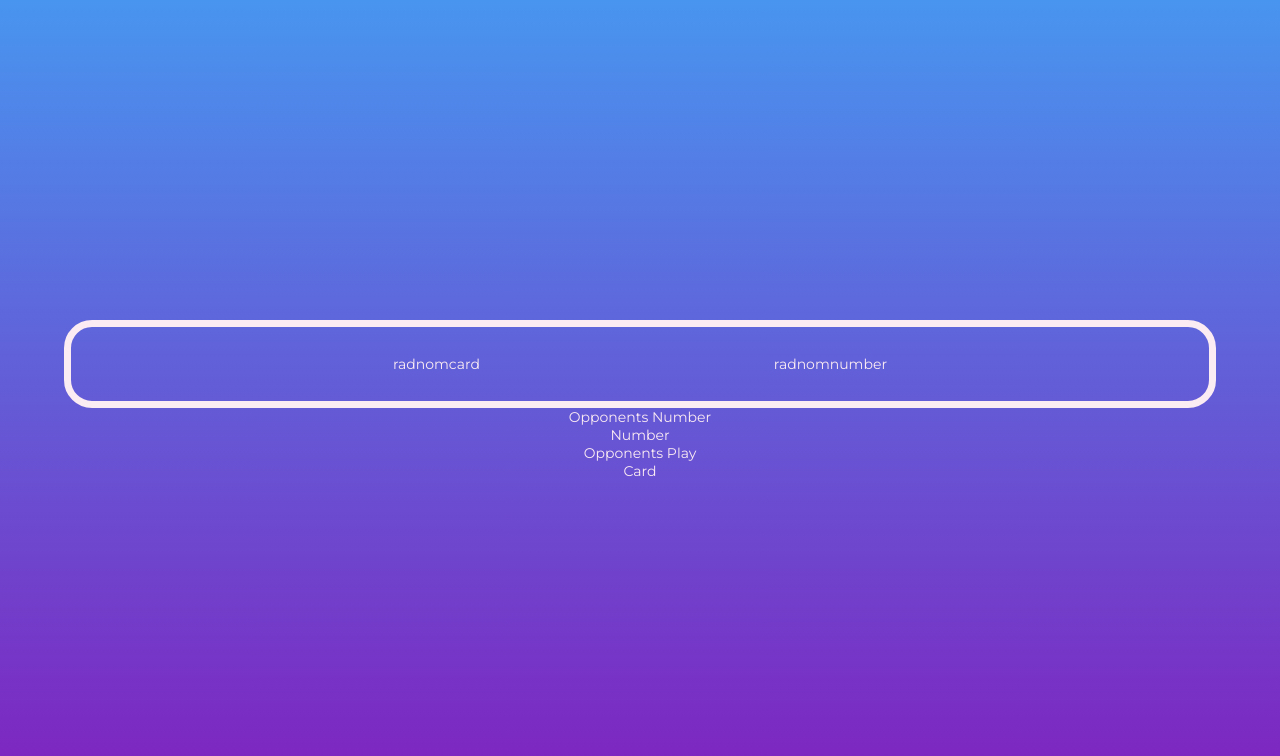
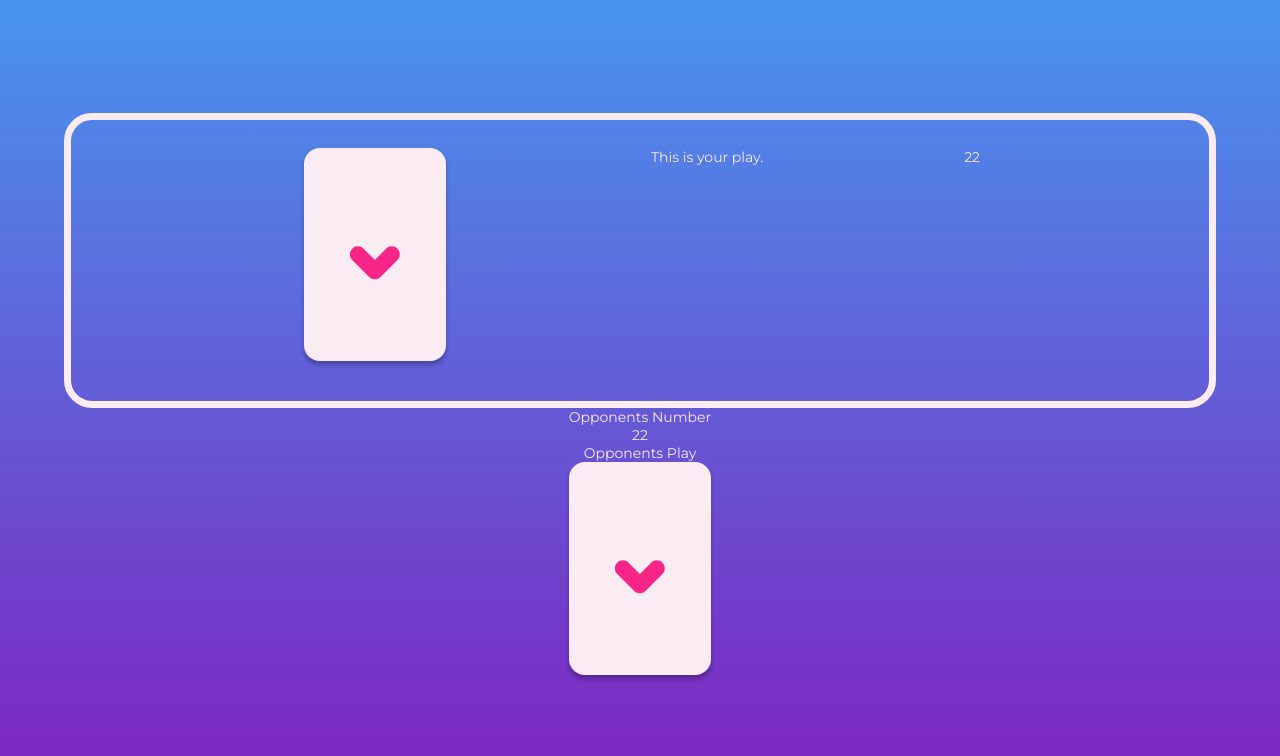
Before and after one commit to DrKins/uprex-nextjs, a Next.js app: page /game in a window 1280 px wide. Shown: the top 756 px of the page. Built offline with nearby package versions, Linux system fonts and the light colour scheme.

Commit message:
fix(main layout of game component): fixed positions and element hierarchy

```diff
--- a/pages/game.tsx
+++ b/pages/game.tsx
@@ -2,19 +2,65 @@ import type { NextPage } from 'next'
 import styles from '../styles/Game.module.css'
 const Game: NextPage = () => {
     return (
-        <div>
+        <div className={styles.gameContainer}>
             <div className={styles.playerUI}>
-                <div className="CardSelected">radnomcard</div>
-                <div className="NumberSelected">radnomnumber</div>
+                <div className={styles.playerCard}>
+                    <svg width="150" height="221" viewBox="0 0 150 221" fill="none" xmlns="http://www.w3.org/2000/svg">
+                        <g filter="url(#filter0_d_34:36)">
+                            <rect x="146" y="213" width="142" height="213" rx="16" transform="rotate(-180 146 213)" fill="#FBEBF2" />
+                        </g>
+                        <path fillRule="evenodd" clipRule="evenodd" d="M97.446 111.997C100.566 108.877 100.566 103.818 97.446 100.698C94.3258 97.5781 89.267 97.5781 86.1469 100.698L74.8478 111.997L63.5487 100.698C60.4285 97.5781 55.3697 97.5781 52.2496 100.698C49.1294 103.818 49.1294 108.877 52.2496 111.997L69.1846 128.932C69.1891 128.937 69.1937 128.942 69.1982 128.946C70.5374 130.285 72.2337 131.05 73.9805 131.239C76.3037 131.491 78.7164 130.727 80.4974 128.946C80.5018 128.942 80.5063 128.937 80.5108 128.933L97.446 111.997Z" fill="#F72585" />
+                        <defs>
+                            <filter id="filter0_d_34:36" x="0" y="3.8147e-05" width="150" height="221" filterUnits="userSpaceOnUse" colorInterpolationFilters="sRGB">
+                                <feFlood floodOpacity="0" result="BackgroundImageFix" />
+                                <feColorMatrix in="SourceAlpha" type="matrix" values="0 0 0 0 0 0 0 0 0 0 0 0 0 0 0 0 0 0 127 0" result="hardAlpha" />
+                                <feOffset dy="4" />
+                                <feGaussianBlur stdDeviation="2" />
+                                <feComposite in2="hardAlpha" operator="out" />
+                                <feColorMatrix type="matrix" values="0 0 0 0 0 0 0 0 0 0 0 0 0 0 0 0 0 0 0.25 0" />
+                                <feBlend mode="normal" in2="BackgroundImageFix" result="effect1_dropShadow_34:36" />
+                                <feBlend mode="normal" in="SourceGraphic" in2="effect1_dropShadow_34:36" result="shape" />
+                            </filter>
+                        </defs>
+                    </svg>
+
+                </div>
+                <div className={styles.devideLine}>
+                    This is your play.
+                </div>
+                <div className={styles.playerNumber}>
+                    <div className={styles.playerBall}>
+                     22
+                    </div>
+                </div>
             </div>
-            <div className="OpponentsUI">
+            <div className={styles.OpponentsUI}>
                 <p>Opponents Number</p>
-                <div className='Opponent Number'>
-                    <div>Number</div>
+                <div className={styles.OpponentsNumber}>
+                 <div className={styles.Ball}>22</div>
                 </div>
-                <p>Opponents Play</p>
-                <div className="OpponentsPlay">
-                    <div>Card</div>
+            </div>
+            <div className={styles.OpponentsUI}>
+            <p>Opponents Play</p>
+                <div className={styles.OpponentsCard}>
+                <svg width="150" height="221" viewBox="0 0 150 221" fill="none" xmlns="http://www.w3.org/2000/svg">
+                        <g filter="url(#filter0_d_34:36)">
+                            <rect x="146" y="213" width="142" height="213" rx="16" transform="rotate(-180 146 213)" fill="#FBEBF2" />
+                        </g>
+                        <path fillRule="evenodd" clipRule="evenodd" d="M97.446 111.997C100.566 108.877 100.566 103.818 97.446 100.698C94.3258 97.5781 89.267 97.5781 86.1469 100.698L74.8478 111.997L63.5487 100.698C60.4285 97.5781 55.3697 97.5781 52.2496 100.698C49.1294 103.818 49.1294 108.877 52.2496 111.997L69.1846 128.932C69.1891 128.937 69.1937 128.942 69.1982 128.946C70.5374 130.285 72.2337 131.05 73.9805 131.239C76.3037 131.491 78.7164 130.727 80.4974 128.946C80.5018 128.942 80.5063 128.937 80.5108 128.933L97.446 111.997Z" fill="#F72585" />
+                        <defs>
+                            <filter id="filter0_d_34:36" x="0" y="3.8147e-05" width="150" height="221" filterUnits="userSpaceOnUse" colorInterpolationFilters="sRGB">
+                                <feFlood floodOpacity="0" result="BackgroundImageFix" />
+                                <feColorMatrix in="SourceAlpha" type="matrix" values="0 0 0 0 0 0 0 0 0 0 0 0 0 0 0 0 0 0 127 0" result="hardAlpha" />
+                                <feOffset dy="4" />
+                                <feGaussianBlur stdDeviation="2" />
+                                <feComposite in2="hardAlpha" operator="out" />
+                                <feColorMatrix type="matrix" values="0 0 0 0 0 0 0 0 0 0 0 0 0 0 0 0 0 0 0.25 0" />
+                                <feBlend mode="normal" in2="BackgroundImageFix" result="effect1_dropShadow_34:36" />
+                                <feBlend mode="normal" in="SourceGraphic" in2="effect1_dropShadow_34:36" result="shape" />
+                            </filter>
+                        </defs>
+                    </svg>
                 </div>
             </div>
         </div>
```
